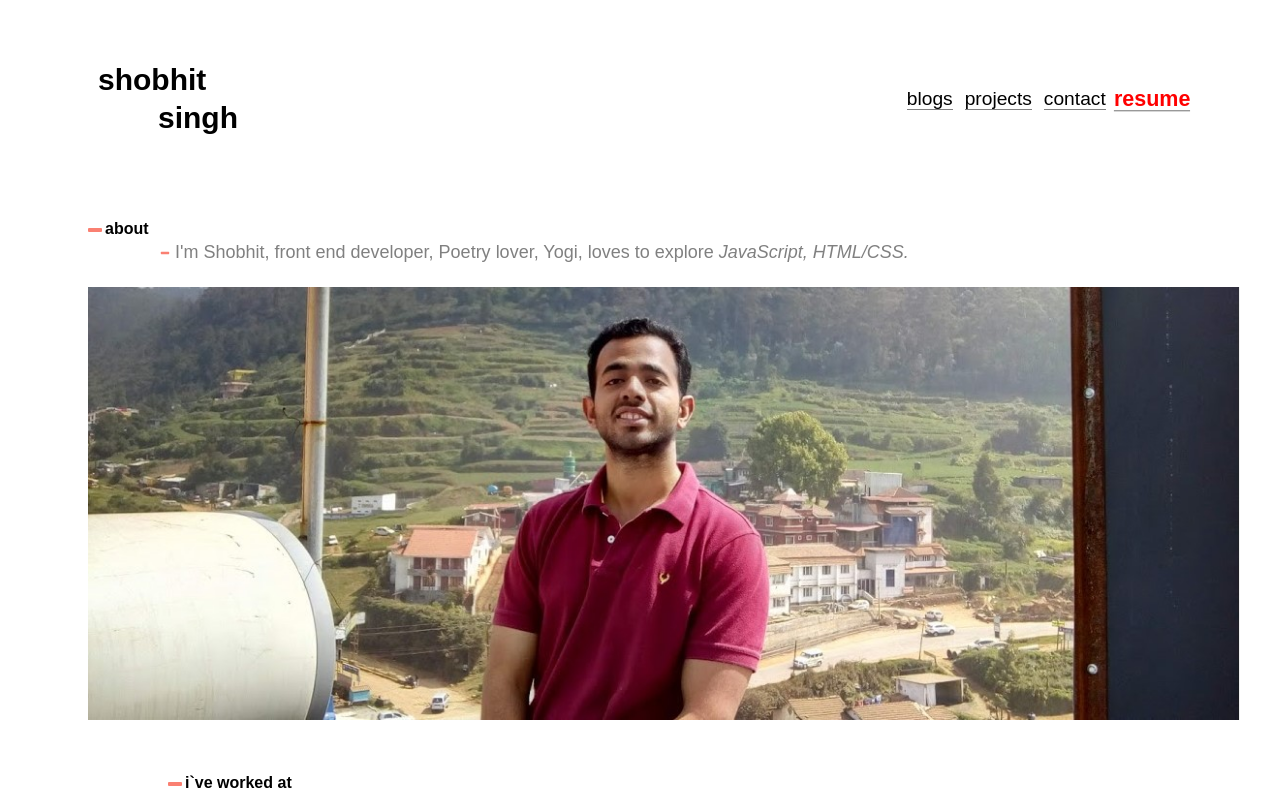
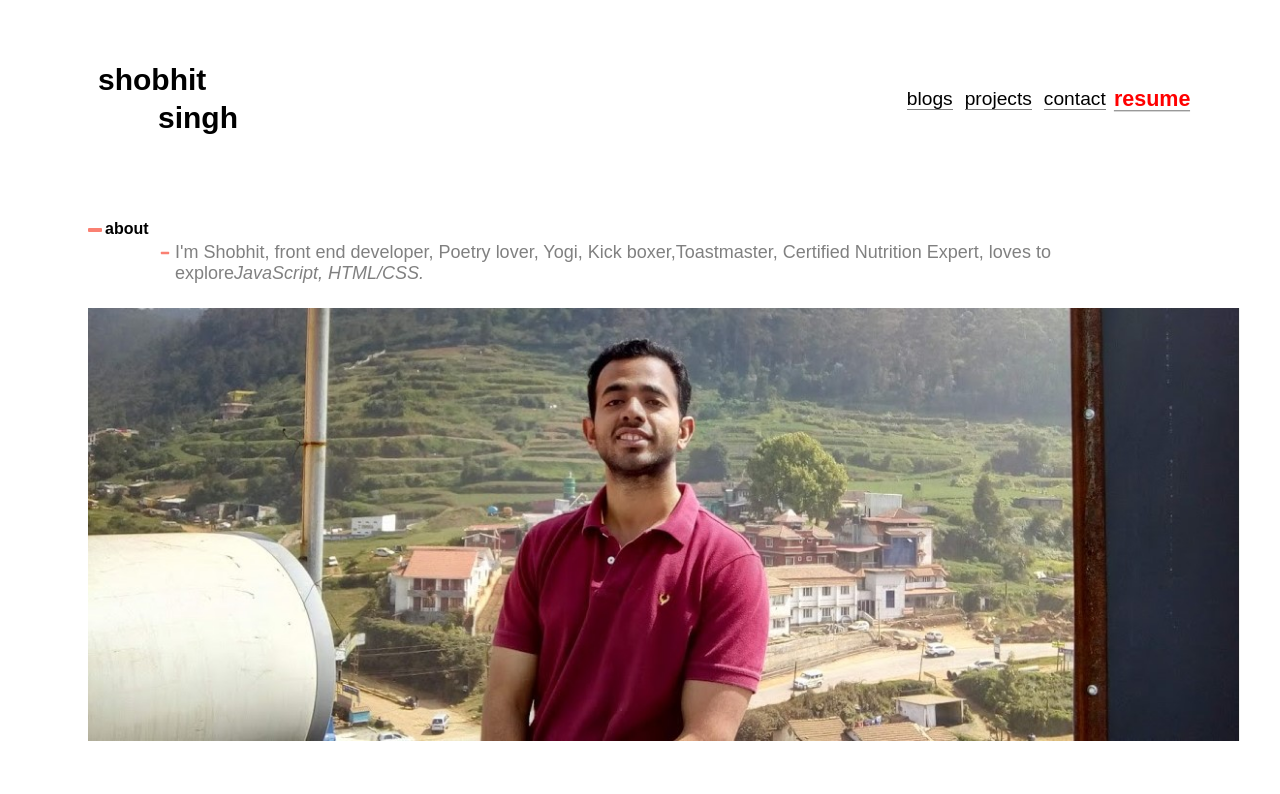
Before and after one commit to shob0/shobhit-old-port, a React (Vite) app: page / in a window 1280 px wide. Shown: the top 794 px of the page. Built offline with nearby package versions, Linux system fonts and the light colour scheme; a web font is replaced by a local one.

Commit message:
intro page updates

```diff
--- a/src/js/intro/Main.js
+++ b/src/js/intro/Main.js
@@ -17,8 +17,9 @@ function Main() {
             <hr className="divider" style={{ transform: "scale(0.6)" }} />
             {/* <span className="light-content">about me</span> */}
             <p className="light-content">
-              I'm Shobhit, front end developer, Poetry lover, Yogi, loves to
-              explore <em>JavaScript, HTML/CSS.</em>
+              I'm Shobhit, front end developer, Poetry lover, Yogi, Kick
+              boxer,Toastmaster, Certified Nutrition Expert, loves to explore
+              <em>JavaScript, HTML/CSS.</em>
             </p>
           </div>
         </div>
```
